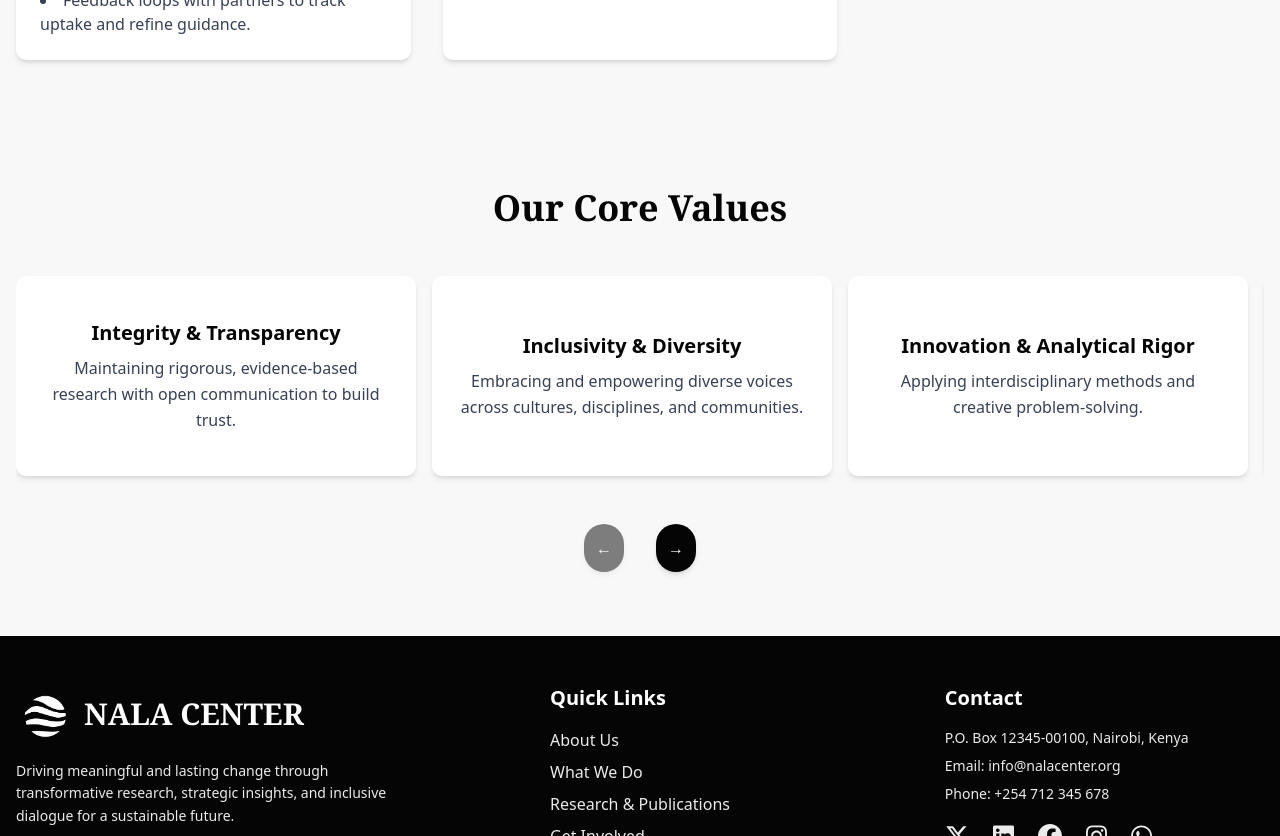
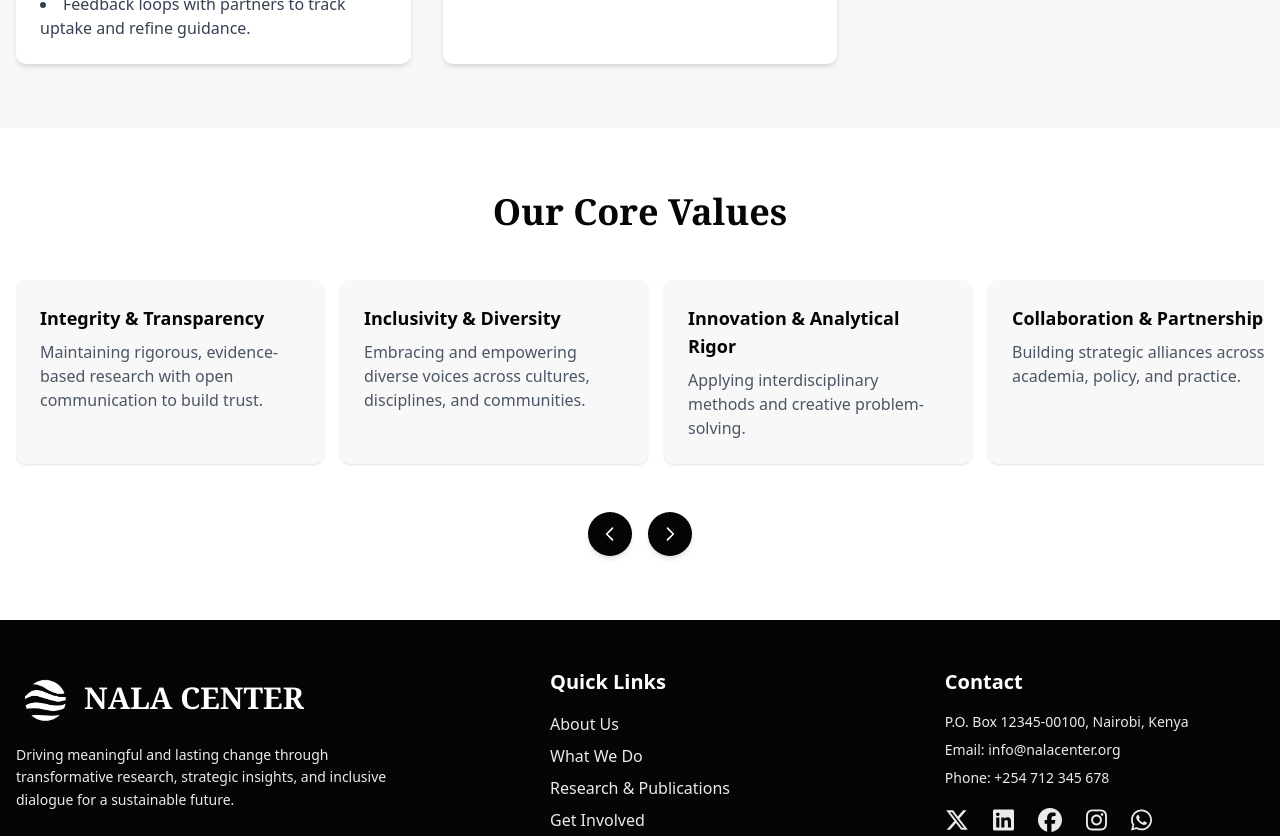
Before and after one commit to Ewoigift/nala-center-website, a Next.js app: page /who-we-are/about-us in a window 1280 px wide. Shown: the part 2500-3336 px from the top of the page. Built offline with nearby package versions, Linux system fonts and the light colour scheme.

Commit message:
Resolved observers array

```diff
--- a/src/app/who-we-are/about-us/page.tsx
+++ b/src/app/who-we-are/about-us/page.tsx
@@ -2,7 +2,7 @@
 'use client';
 
 import Image from 'next/image';
-import Link from 'next/link'; // Keep Link if it's used elsewhere in the component, otherwise it can be removed
+import Link from 'next/link';
 import { useRef, useState, useEffect } from 'react';
 
 export default function AboutUsPage() {
@@ -96,16 +96,18 @@ Beyond foundational research, NALA Center focuses on developing inclusive, actio
   ];
 
   // Animation refs and states
-  const imageRef = useRef(null);
-  const ourStoryRef = useRef(null);
+  const imageRef = useRef<HTMLDivElement>(null);
+  const ourStoryRef = useRef<HTMLDivElement>(null);
   const [imageIsVisible, setImageIsVisible] = useState(false);
   const [ourStoryIsVisible, setOurStoryIsVisible] = useState(false);
 
-  // Set up observers for both elements
+  // Core Values Slider Implementation
+  const sliderRef = useRef<HTMLDivElement>(null);
+  const [isLeftDisabled, setIsLeftDisabled] = useState(true);
+  const [isRightDisabled, setIsRightDisabled] = useState(false);
+
+  // Animation and scroll handlers
   useEffect(() => {
-    // Removed 'const observers = [];' as it was unused.
-
-    // Image observer
     const imageObserver = new IntersectionObserver(
       ([entry]) => {
         if (entry.isIntersecting && !imageIsVisible) {
@@ -115,7 +117,6 @@ Beyond foundational research, NALA Center focuses on developing inclusive, actio
       { threshold: 0.2 }
     );
 
-    // Story observer
     const storyObserver = new IntersectionObserver(
       ([entry]) => {
         if (entry.isIntersecting && !ourStoryIsVisible) {
@@ -125,64 +126,42 @@ Beyond foundational research, NALA Center focuses on developing inclusive, actio
       { threshold: 0.3 }
     );
 
+    // Core Values slider scroll handler
+    const checkScrollPosition = () => {
+      if (!sliderRef.current) return;
+      const { scrollLeft, scrollWidth, clientWidth } = sliderRef.current;
+      setIsLeftDisabled(scrollLeft === 0);
+      setIsRightDisabled(scrollLeft + clientWidth >= scrollWidth);
+    };
+
+    const slider = sliderRef.current;
+    if (slider) {
+      slider.addEventListener('scroll', checkScrollPosition);
+      window.addEventListener('resize', checkScrollPosition);
+      checkScrollPosition();
+    }
+
     if (imageRef.current) imageObserver.observe(imageRef.current);
     if (ourStoryRef.current) storyObserver.observe(ourStoryRef.current);
 
     return () => {
-      // Ensure observer instances are correctly captured for cleanup
-      const currentImageRef = imageRef.current;
-      const currentOurStoryRef = ourStoryRef.current;
-
-      if (currentImageRef) imageObserver.unobserve(currentImageRef);
-      if (currentOurStoryRef) storyObserver.unobserve(currentOurStoryRef);
-
       imageObserver.disconnect();
       storyObserver.disconnect();
+      if (slider) {
+        slider.removeEventListener('scroll', checkScrollPosition);
+        window.removeEventListener('resize', checkScrollPosition);
+      }
     };
   }, [imageIsVisible, ourStoryIsVisible]);
 
-    // State and Ref for Core Values slider
-  const coreValuesSliderRef = useRef<HTMLDivElement>(null);
-  const [isCoreValuesLeftDisabled, setIsCoreValuesLeftDisabled] = useState(true);
-  const [isCoreValuesRightDisabled, setIsCoreValuesRightDisabled] = useState(false);
-
-  const handleCoreValuesScroll = () => {
-    if (coreValuesSliderRef.current) {
-      const { scrollLeft, scrollWidth, offsetWidth } = coreValuesSliderRef.current;
-      setIsCoreValuesLeftDisabled(scrollLeft === 0);
-      const atEnd = Math.round(scrollLeft + offsetWidth) >= scrollWidth;
-      setIsCoreValuesRightDisabled(atEnd);
-    }
+  const scrollToSlide = (direction: 'left' | 'right') => {
+    if (!sliderRef.current) return;
+    const cardWidth = sliderRef.current.querySelector('.value-card')?.clientWidth || 300;
+    sliderRef.current.scrollBy({
+      left: direction === 'left' ? -cardWidth : cardWidth,
+      behavior: 'smooth'
+    });
   };
-
-  const scrollCoreValuesLeft = () => {
-    if (coreValuesSliderRef.current) {
-      coreValuesSliderRef.current.scrollBy({
-        left: -(coreValuesSliderRef.current.offsetWidth / 2), // Scroll half a card width
-        behavior: 'smooth',
-      });
-    }
-  };
-
-  const scrollCoreValuesRight = () => {
-    if (coreValuesSliderRef.current) {
-      coreValuesSliderRef.current.scrollBy({
-        left: coreValuesSliderRef.current.offsetWidth / 2, // Scroll half a card width
-        behavior: 'smooth',
-      });
-    }
-  };
-
-  useEffect(() => {
-    const sliderContainer = coreValuesSliderRef.current;
-    if (sliderContainer) {
-      handleCoreValuesScroll(); // Set initial state
-      sliderContainer.addEventListener('scroll', handleCoreValuesScroll);
-      return () => {
-        sliderContainer.removeEventListener('scroll', handleCoreValuesScroll);
-    };
-    }
-  }, []);
 
   return (
     <main className="bg-white text-[#050505]">
@@ -210,7 +189,6 @@ Beyond foundational research, NALA Center focuses on developing inclusive, actio
 
       {/* Our Story Section */}
       <div className="container mx-auto px-4">
-        {/* Animated Image */}
         <div
           ref={imageRef}
           className={`relative w-full mb-6 -mt-8 z-30
@@ -233,7 +211,6 @@ Beyond foundational research, NALA Center focuses on developing inclusive, actio
           </div>
         </div>
 
-        {/* Animated Text Section */}
         <section
           ref={ourStoryRef}
           className={`relative mx-auto z-20 bg-[#f2eae4] rounded-lg shadow-lg overflow-hidden
@@ -254,16 +231,13 @@ Beyond foundational research, NALA Center focuses on developing inclusive, actio
       <section className="container mx-auto py-16 px-4">
         <h2 className="text-3xl md:text-4xl font-bold font-serif text-center mb-12">Our Mission & Vision</h2>
         <div className="grid grid-cols-1 md:grid-cols-2 gap-8 max-w-5xl mx-auto">
-          {/* Mission Card */}
-          <div className="bg-[#f2eae4] p-8 rounded-lg shadow-md">
+          <div className="bg-[#f2eae4] p-8 rounded-lg shadow-md flex flex-col justify-between border-t-4 border-[#050505]">
             <h3 className="text-2xl font-semibold font-serif mb-4 text-center">Mission</h3>
             <blockquote className="text-xl italic text-gray-700 text-center leading-relaxed">
               &ldquo;{mission}&rdquo;
             </blockquote>
           </div>
-
-          {/* Vision Card */}
-          <div className="bg-[#f2eae4] p-8 rounded-lg shadow-md">
+          <div className="bg-[#f2eae4] p-8 rounded-lg shadow-md flex flex-col justify-between border-t-4 border-[#050505]">
             <h3 className="text-2xl font-semibold font-serif mb-4 text-center">Vision</h3>
             <blockquote className="text-xl italic text-gray-700 text-center leading-relaxed">
               &ldquo;{vision}&rdquo;
@@ -291,56 +265,54 @@ Beyond foundational research, NALA Center focuses on developing inclusive, actio
         </div>
       </section>
 
-      {/* Core Values Section */}
-        <section className="bg-[#F8F8F8] py-16 px-4">
-          <div className="container mx-auto">
+      {/* Core Values Slider with Original Arrow Positioning */}
+      <section className="py-16 px-4 bg-white">
+        <div className="container mx-auto relative">
           <h2 className="text-3xl md:text-4xl font-bold font-serif text-center mb-12">Our Core Values</h2>
 
-            <div className="relative">
-              {/* Scrollable container for core values cards */}
           <div
-                ref={coreValuesSliderRef}
-                className="flex overflow-x-auto snap-x snap-mandatory scroll-smooth pb-4 hide-scrollbar"
+            ref={sliderRef}
+            className="flex overflow-x-auto scroll-smooth snap-x snap-mandatory hide-scrollbar pb-4 gap-4 px-2"
           >
             {coreValues.map((value, index) => (
-                  <div key={index} className="flex-none w-11/12 md:w-1/2 lg:w-1/3 snap-start pr-4">
-                    <div className="bg-white p-6 rounded-lg shadow-md flex flex-col items-center text-center min-h-[200px] justify-center">
-                      {/* Optional: Add Font Awesome Icon here if you uncomment the imports */}
-                      {/* {value.icon && (
-                        <div className="text-[#050505] text-4xl mb-4">
-                          <FontAwesomeIcon icon={value.icon} />
-                        </div>
-                      )} */}
-                      <h3 className="text-xl font-semibold mb-2">{value.name}</h3>
-                      <p className="text-gray-700 text-base leading-relaxed">{value.description}</p>
+              <div
+                key={index}
+                className="value-card flex-none w-11/12 sm:w-1/2 md:w-1/3 lg:w-1/4 snap-start"
+              >
+                <div className="bg-[#f8f8f8] p-6 rounded-lg shadow-sm hover:shadow-md transition-shadow h-full">
+                  <h3 className="text-lg font-semibold mb-2">{value.name}</h3>
+                  <p className="text-gray-600">{value.description}</p>
                 </div>
               </div>
             ))}
           </div>
 
-              {/* Navigation Arrows for Core Values Slider */}
-              <div className="flex justify-center mt-8 space-x-8">
+          {/* Navigation Arrows with Original Positioning */}
+          <div className="flex justify-center mt-8 space-x-4">
             <button
-                  onClick={scrollCoreValuesLeft}
-                  disabled={isCoreValuesLeftDisabled}
-                  className={`p-3 bg-[#050505] text-white rounded-full shadow-md transition-colors duration-300 focus:outline-none ${
-                    isCoreValuesLeftDisabled ? 'opacity-50 cursor-not-allowed' : 'hover:bg-[#2F2F2F]'
+              onClick={() => scrollToSlide('left')}
+              disabled={isLeftDisabled}
+              className={`p-3 bg-[#050505] text-white rounded-full shadow-md transition-colors ${
+                isLeftDisabled ? 'opacity-50 cursor-not-allowed' : 'hover:bg-[#2a2a2a]'
               }`}
-                  aria-label="Scroll left"
+              aria-label="Previous value"
             >
-                  &larr;
+              <svg xmlns="http://www.w3.org/2000/svg" className="h-5 w-5" fill="none" viewBox="0 0 24 24" stroke="currentColor">
+                <path strokeLinecap="round" strokeLinejoin="round" strokeWidth={2} d="M15 19l-7-7 7-7" />
+              </svg>
             </button>
             <button
-                  onClick={scrollCoreValuesRight}
-                  disabled={isCoreValuesRightDisabled}
-                  className={`p-3 bg-[#050505] text-white rounded-full shadow-md transition-colors duration-300 focus:outline-none ${
-                    isCoreValuesRightDisabled ? 'opacity-50 cursor-not-allowed' : 'hover:bg-[#2F2F2F]'
+              onClick={() => scrollToSlide('right')}
+              disabled={isRightDisabled}
+              className={`p-3 bg-[#050505] text-white rounded-full shadow-md transition-colors ${
+                isRightDisabled ? 'opacity-50 cursor-not-allowed' : 'hover:bg-[#2a2a2a]'
               }`}
-                  aria-label="Scroll right"
+              aria-label="Next value"
             >
-                  &rarr;
+              <svg xmlns="http://www.w3.org/2000/svg" className="h-5 w-5" fill="none" viewBox="0 0 24 24" stroke="currentColor">
+                <path strokeLinecap="round" strokeLinejoin="round" strokeWidth={2} d="M9 5l7 7-7 7" />
+              </svg>
             </button>
-              </div>
           </div>
         </div>
       </section>
```
Lines whose indentation alone changed are shown as unchanged.
